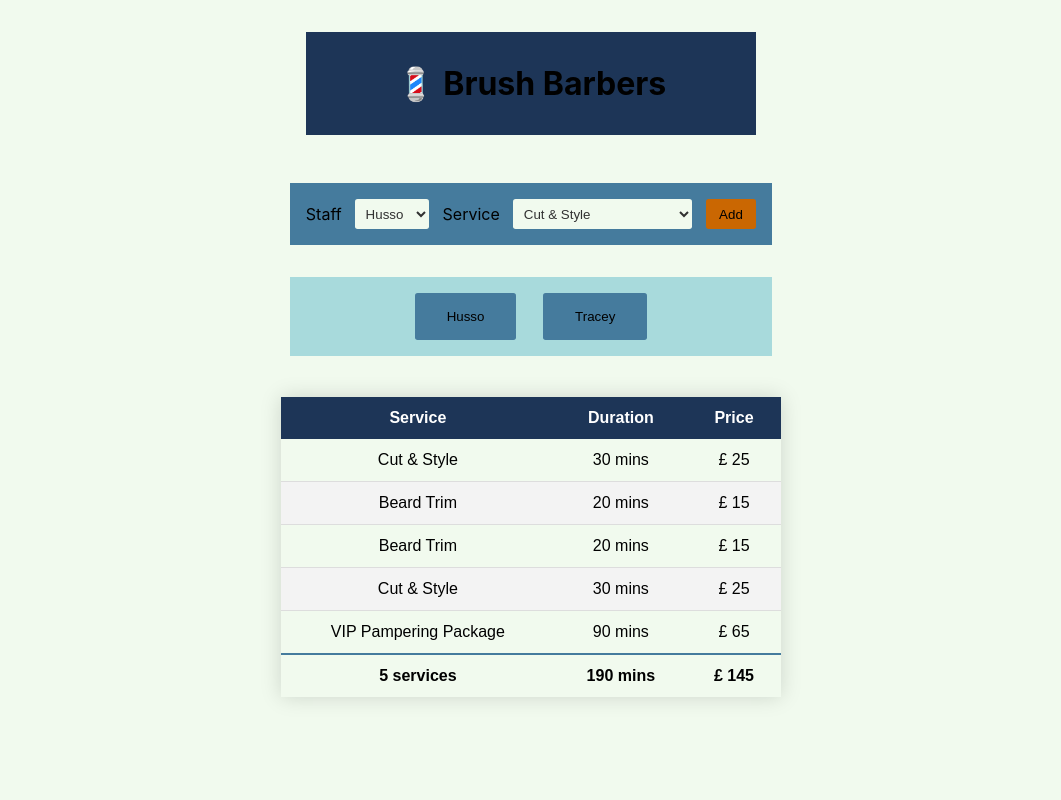
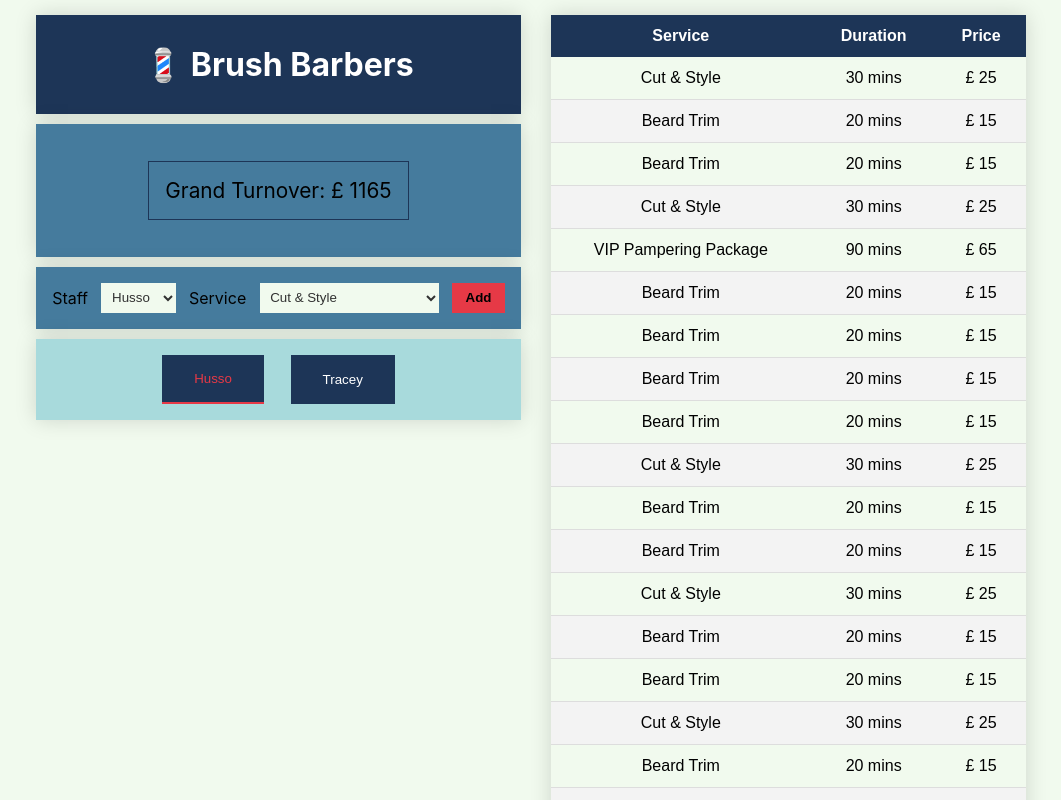
Before and after one commit to Cetins/barbershop-cashier, a React (Create React App) app: page / in a window 1280 px wide. Both pictures are taken after a click on the button "Husso". Shown: the top 800 px of the page, without its empty margins (109-1170 px from the left). Built offline with nearby package versions, Linux system fonts and the light colour scheme.

Commit message:
first deploy after production

```diff
--- a/src/App.css
+++ b/src/App.css
@@ -2,76 +2,105 @@ body {
     background-color: #f1faee;
 }
 .main-box {
-    display: grid;
+    display: flex;
+    flex-wrap: wrap;
     justify-content: center;
 }
 
-h1 {
+.column {
+    flex: 0 1 150px;
+    margin: 5px;
+}
+
+.main-title {
     text-align: center;
     font-size: 2rem;
     background-color: #1d3557;
-    margin: 1em;
+    margin: 10px;
+    padding: 30px;
+    color: white;
+    box-shadow: 0 0 20px rgba(0, 0, 0, 0.15);
+}
+
+.product-select-article {
+    display: flex;
+    justify-content: center;
+    background-color: #457b9d;
+    margin: 10px;
     padding: 1em;
 }
 
-form {
+.blue-container {
     display: flex;
     justify-content: center;
     align-content: space-between;
-    margin: 1em;
+    margin: 10px;
     padding: 1em;
     background-color: #457b9d;
+    box-shadow: 0 0 20px rgba(0, 0, 0, 0.15);
 }
 
-button {
-    background-color: #ca6702;
+.blue-container>button {
+    background-color: #e63946;
     border: none;
     padding: 0 1em;
-    border-radius: .2em;
+    font-weight: bold;
 }
 
-label {
+.blue-container>label {
     display: block;
     align-self: center;
 }
 
-select {
+.blue-container>select {
     background-color: #f1faee;
     border: none;
     color: #313131;
     padding: .5em;
     margin: 0 1em;
-    border-radius: .2em;
 }
 
-article {
-    display: flex;
-    justify-content: center;
+.blue-container>p {
+    font-size: 1.3em;
+    display: block;
+    border: 1px solid #1d3557;
+    padding: 1rem;
 }
 
-.button-div {
+.staff-button-article {
     background-color: #a8dadc;
     display: flex;
     justify-content: center;
     align-content: space-between;
     padding: 1em;
-    margin: 1em;
+    margin: 10px;
+    box-shadow: 0 0 20px rgba(0, 0, 0, 0.15);
 }
 
 .staff-button {
-    background-color: #ca6702;
+    background-color: #1d3557;
     border: none;
     padding: 1rem 2rem;
-    border-radius: .2em;
+    color: white;
+}
+
+.staff-button:hover {
+    color: #e63946;
+    cursor: pointer;
+}
+
+.staff-button:focus {
+    color: #e63946;
+    border-bottom: 2px solid #e63946;
 }
 
 .styled-table {
     border-collapse: collapse;
-    margin: 25px 0;
+    margin: 10px;
     font-size: 1em;
     font-family: sans-serif;
     text-align: center;
-    min-width: 500px;
+    min-width: 475px;
     box-shadow: 0 0 20px rgba(0, 0, 0, 0.15);
 }
 
--- a/src/components/StaffButtons.js
+++ b/src/components/StaffButtons.js
@@ -2,11 +2,9 @@ import React from "react";
 import styled from "styled-components";
 
 const Button = styled.button`
-    background-color: #457b9d;
-    border: none;
+
     padding: 1rem 2rem;
     margin: 0 1em;
-    border-radius: .2em;
 `
 
 const StaffButtons = ({barbers, filterByStaff}) => {
@@ -20,11 +18,7 @@ const StaffButtons = ({barbers, filterByStaff}) => {
         return <Button className="staff-button" key={barber.id} value={index} onClick={handleClick}>{barber.name}</Button>
     })
 
-    return (
-        <div className="button-div">
-            {buttons}
-        </div>
-    )
+    return buttons;
 }
 
 export default StaffButtons;
--- /dev/null
+++ b/src/components/Turnover.js
@@ -0,0 +1,10 @@
+import React from "react";
+
+const Turnover = ({sales}) => {
+
+    const grandTotal = sales.reduce((total, sale) => total + sale.price, 0)
+
+    return <p>Grand Turnover: £ {grandTotal}</p>
+}
+
+export default Turnover;
--- a/src/containers/MainBox.js
+++ b/src/containers/MainBox.js
@@ -1,5 +1,6 @@
 import React, { useEffect, useState } from "react";
 import shop from "../data/ShopData";
+import Turnover from "../components/Turnover";
 import SelectBarber from "../components/SelectBarber";
 import SelectService from "../components/SelectService";
 import StaffButtons from "../components/StaffButtons";
@@ -46,18 +47,21 @@ const MainBox = () => {
 
     return (
         <div className="main-box">
-            <header>
-                <h1>&#128136; {shop.name}</h1>
-            </header>
-            <form>
-                <SelectBarber barbers={barbers} onBarberSelected={onBarberSelected}/>
-                <SelectService services={services} onServiceSelected={onServiceSelected}/>
-                <button onClick={handleClick}>Add</button>
-            </form>
-            <section>
-                <StaffButtons barbers={barbers} filterByStaff={filterByStaff}/>
+            <section className="column">
+                <h1 className="main-title">&#128136; {shop.name}</h1>
+                <article className="blue-container">
+                    <Turnover sales={sales}/>
+                </article>
+                <form className="blue-container">
+                    <SelectBarber barbers={barbers} onBarberSelected={onBarberSelected}/>
+                    <SelectService services={services} onServiceSelected={onServiceSelected}/>
+                    <button onClick={handleClick}>Add</button>
+                </form>
+                <article className="staff-button-article">
+                    <StaffButtons className="staff-button" barbers={barbers} filterByStaff={filterByStaff}/>
+                </article>
             </section>
-            <section>
+            <section className="column">
                 {filteredSales.length > 0 ? <StaffSales filteredSales={filteredSales}/> : null}
             </section>
         </div>
--- a/src/data/ShopData.js
+++ b/src/data/ShopData.js
@@ -13,15 +13,81 @@ const shop = {
         { id:4, title: "Hot Towel Shave", duration: 30, price: 25 },
         { id:5, title: "Kids HairCut", duration: 20, price: 15 }
     ],
+    products: [
+        { id:1, title: "Matte Paste", brand: "Brush", price: 12},
+        { id:2, title: "Sea Salt Spray",brand: "Brush", price: 13},
+        { id:3, title: "Hair Tonic", brand: "Fresh Heads", price: 10},
+        { id:4, title: "Slick Powder", brand: "Slick Gorilla", price: 15},
+    ],
     sales: [
+        { staff: "Husso", service: "Cut & Style", duration: 30, price: 25 },
+        { staff: "Husso", service: "Beard Trim", duration: 20, price: 15 },
+        { staff: "Tracey", service: "Cut & Style", duration: 30, price: 25 },
+        { staff: "Husso", service: "Beard Trim", duration: 20, price: 15 },
+        { staff: "Tracey", service: "VIP Pampering Package", duration: 90, price: 65 },
+        { staff: "Tracey", service: "Cut & Style", duration: 30, price: 25 },
+        { staff: "Tracey", service: "Cut & Style", duration: 30, price: 25 },
+        { staff: "Husso", service: "Cut & Style", duration: 30, price: 25 },
+        { staff: "Husso", service: "VIP Pampering Package", duration: 90, price: 65 },
+        { staff: "Husso", service: "Beard Trim", duration: 20, price: 15 },
+        { staff: "Tracey", service: "Cut & Style", duration: 30, price: 25 },
+        { staff: "Husso", service: "Beard Trim", duration: 20, price: 15 },
+        { staff: "Husso", service: "Beard Trim", duration: 20, price: 15 },
+        { staff: "Tracey", service: "Cut & Style", duration: 30, price: 25 },
+        { staff: "Husso", service: "Beard Trim", duration: 20, price: 15 },
+        { staff: "Husso", service: "Cut & Style", duration: 30, price: 25 },
+        { staff: "Husso", service: "Beard Trim", duration: 20, price: 15 },
+        { staff: "Tracey", service: "Cut & Style", duration: 30, price: 25 },
+        { staff: "Husso", service: "Beard Trim", duration: 20, price: 15 },
+        { staff: "Husso", service: "Cut & Style", duration: 30, price: 25 },
+        { staff: "Husso", service: "Beard Trim", duration: 20, price: 15 },
+        { staff: "Tracey", service: "Cut & Style", duration: 30, price: 25 },
+        { staff: "Husso", service: "Beard Trim", duration: 20, price: 15 },
+        { staff: "Husso", service: "Cut & Style", duration: 30, price: 25 },
+        { staff: "Husso", service: "Beard Trim", duration: 20, price: 15 },
+        { staff: "Tracey", service: "Cut & Style", duration: 30, price: 25 },
+        { staff: "Husso", service: "Beard Trim", duration: 20, price: 15 },
+        { staff: "Husso", service: "Cut & Style", duration: 30, price: 25 },
+        { staff: "Husso", service: "Beard Trim", duration: 20, price: 15 },
+        { staff: "Tracey", service: "Cut & Style", duration: 30, price: 25 },
+        { staff: "Husso", service: "Beard Trim", duration: 20, price: 15 },
         { staff: "Husso", service: "Cut & Style", duration: 30, price: 25 },
         { staff: "Husso", service: "Beard Trim", duration: 20, price: 15 },
         { staff: "Tracey", service: "Cut & Style", duration: 30, price: 25 },
         { staff: "Husso", service: "Beard Trim", duration: 20, price: 15 },
         { staff: "Tracey", service: "Cut & Style", duration: 30, price: 25 },
         { staff: "Tracey", service: "Cut & Style", duration: 30, price: 25 },
+        { staff: "Tracey", service: "Beard Trim", duration: 20, price: 15 },
+        { staff: "Tracey", service: "Cut & Style", duration: 30, price: 25 },
         { staff: "Husso", service: "Cut & Style", duration: 30, price: 25 },
-        { staff: "Husso", service: "VIP Pampering Package", duration: 90, price: 65 }
+        { staff: "Tracey", service: "Cut & Style", duration: 30, price: 25 },
+        { staff: "Tracey", service: "Beard Trim", duration: 20, price: 15 },
+        { staff: "Tracey", service: "Beard Trim", duration: 20, price: 15 },
+        { staff: "Husso", service: "Cut & Style", duration: 30, price: 25 },
+        { staff: "Tracey", service: "Beard Trim", duration: 20, price: 15 },
+        { staff: "Husso", service: "Cut & Style", duration: 30, price: 25 },
+        { staff: "Tracey", service: "Beard Trim", duration: 20, price: 15 },
+        { staff: "Tracey", service: "Cut & Style", duration: 30, price: 25 },
+        { staff: "Husso", service: "Beard Trim", duration: 20, price: 15 },
+        { staff: "Husso", service: "Beard Trim", duration: 20, price: 15 },
+        { staff: "Tracey", service: "Cut & Style", duration: 30, price: 25 },
+        { staff: "Tracey", service: "Beard Trim", duration: 20, price: 15 },
+        { staff: "Tracey", service: "Cut & Style", duration: 30, price: 25 },
+    ],
+    productSales: [
+        { product: "Sea Salt Spray", brand: "Brush", price: 13},
+        { product: "Hair Tonic", brand: "Fresh Heads", price: 10},
+        { product: "Slick Powder", brand: "Slick Gorilla", price: 15},
+        { product: "Matte Paste", brand: "Brush", price: 12},
+        { product: "Slick Powder", brand: "Slick Gorilla", price: 15},
+        { product: "Matte Paste", brand: "Brush", price: 12},
+        { product: "Matte Paste", brand: "Brush", price: 12},
+        { product: "Matte Paste", brand: "Brush", price: 12},
+        { product: "Matte Paste", brand: "Brush", price: 12},
+        { product: "Slick Powder", brand: "Slick Gorilla", price: 15},
+        { product: "Hair Tonic", brand: "Fresh Heads", price: 10},
+        { product: "Hair Tonic", brand: "Fresh Heads", price: 10},
+        { product: "Matte Paste", brand: "Brush", price: 12}
     ]
 }
 
```
